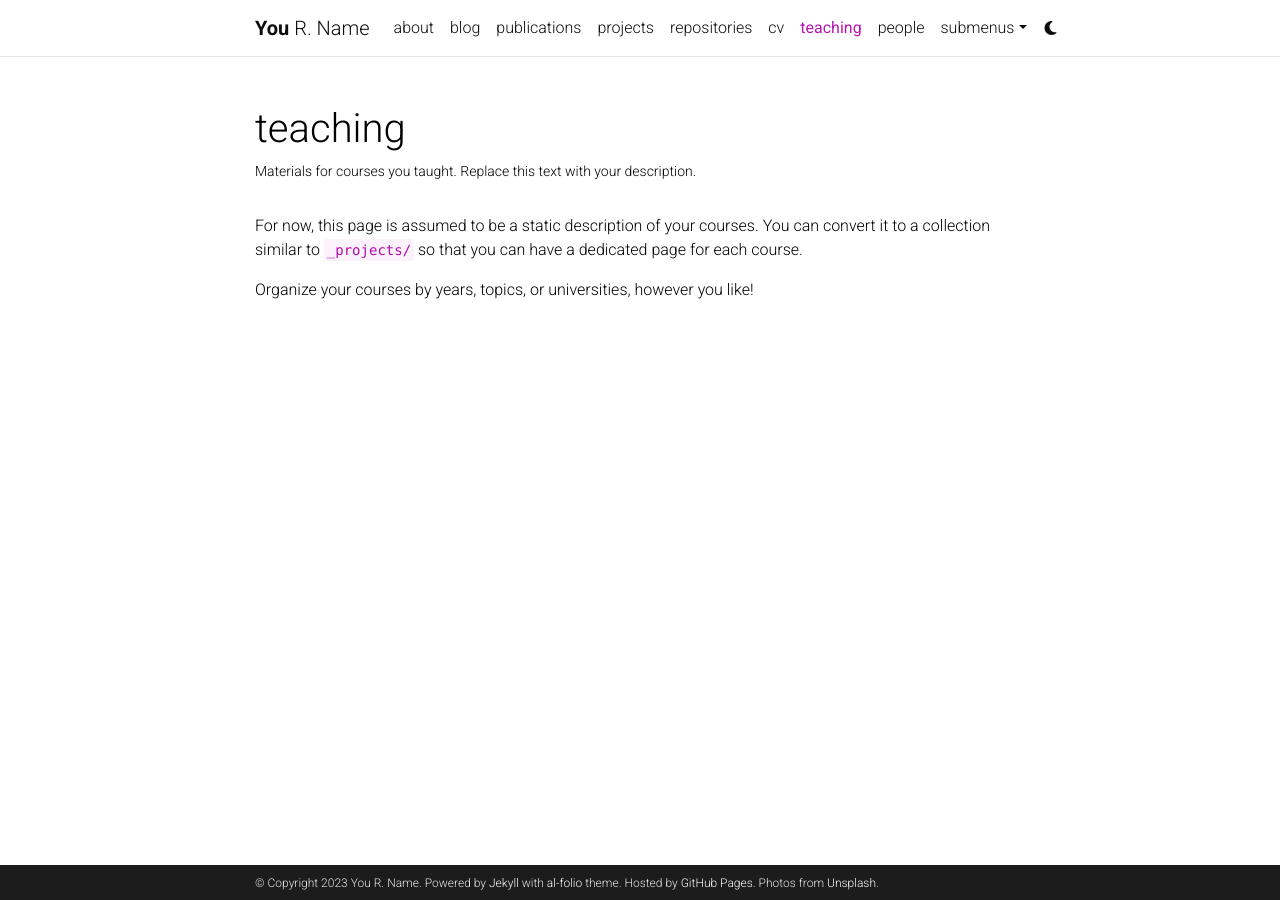
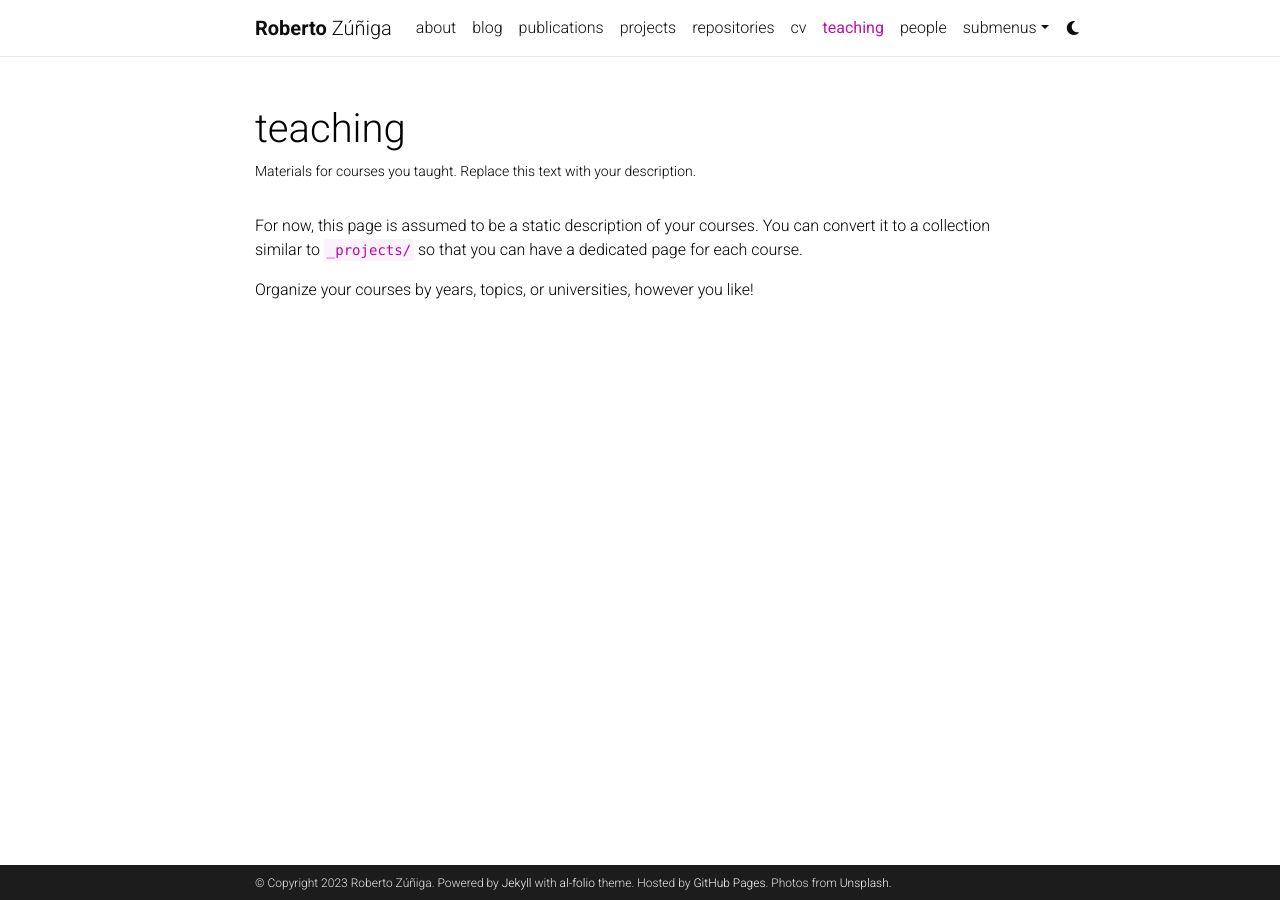
Before and after one commit to rbtzuniga/rbtzuniga.github.io, a Jekyll site: the page built from _pages/teaching.md, in a window 1280 px wide. Built offline with Jekyll 4.4.1, drawn with Linux system fonts in a browser that asks for light colours; comment, search, counter and statistics services are not loaded; a style sheet for code colours, icons or effects is not loaded.

Commit message:
Update _config.yml

```diff
--- a/_config.yml
+++ b/_config.yml
@@ -3,9 +3,9 @@
 # -----------------------------------------------------------------------------
 
 title: blank # the website title (if blank, full name will be used instead)
-first_name: You
-middle_name: R.
-last_name: Name
+first_name: Roberto
+middle_name:
+last_name: Zúñiga
 email: you@example.com
 description: > # the ">" symbol means to ignore newlines until "footer_text:"
   A simple, whitespace theme for academics. Based on [*folio](https://github.com/bogoli/-folio) design.
@@ -18,8 +18,8 @@
 lang: en # the language of your site (for example: en, fr, cn, ru, etc.)
 icon: ⚛️  # the emoji used as the favicon (alternatively, provide image name in /assets/img/)
 
-url: https://alshedivat.github.io # the base hostname & protocol for your site
-baseurl: /al-folio # the subpath of your site, e.g. /blog/
+url: rbtzuniga.github.io # the base hostname & protocol for your site
+baseurl:
 last_updated: false # set to true if you want to display last updated in the footer
 impressum_path:  # set to path to include impressum link in the footer, use the same path as permalink in a page, helps to conform with EU GDPR
 
```
